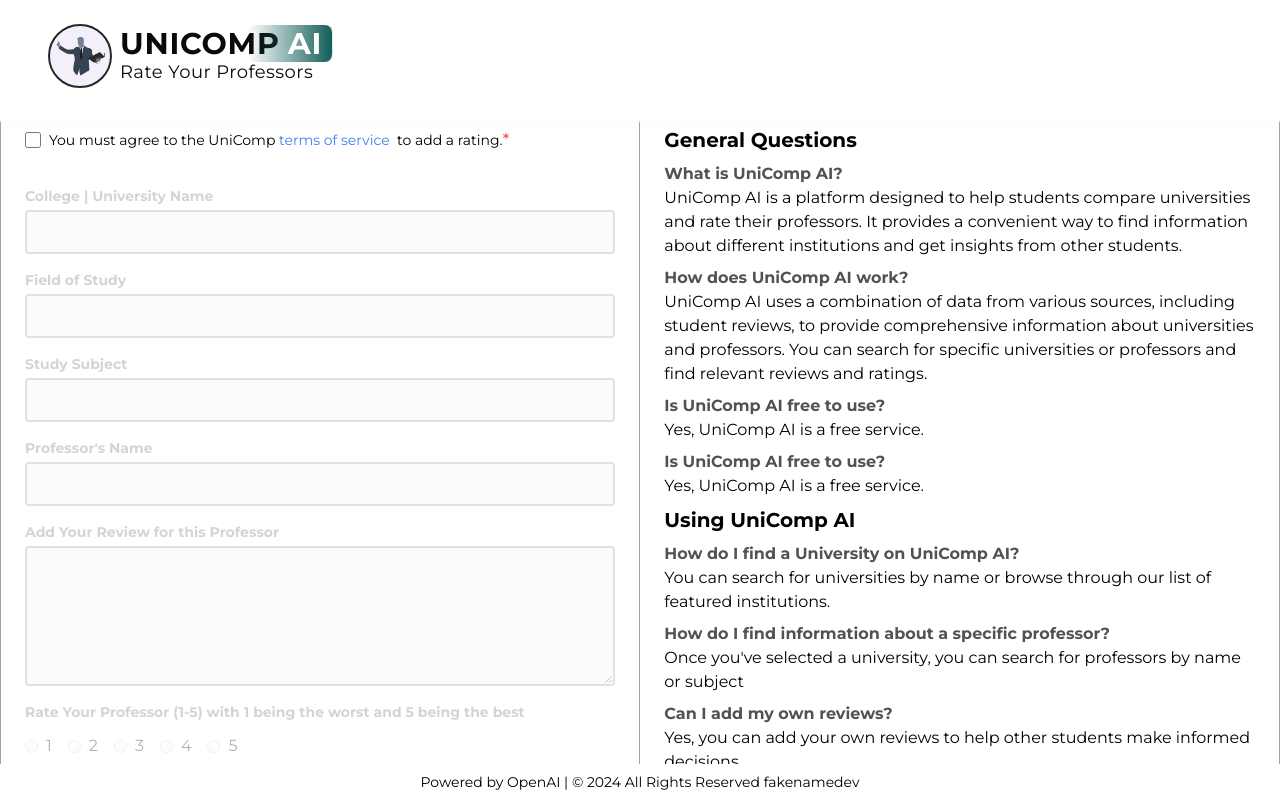
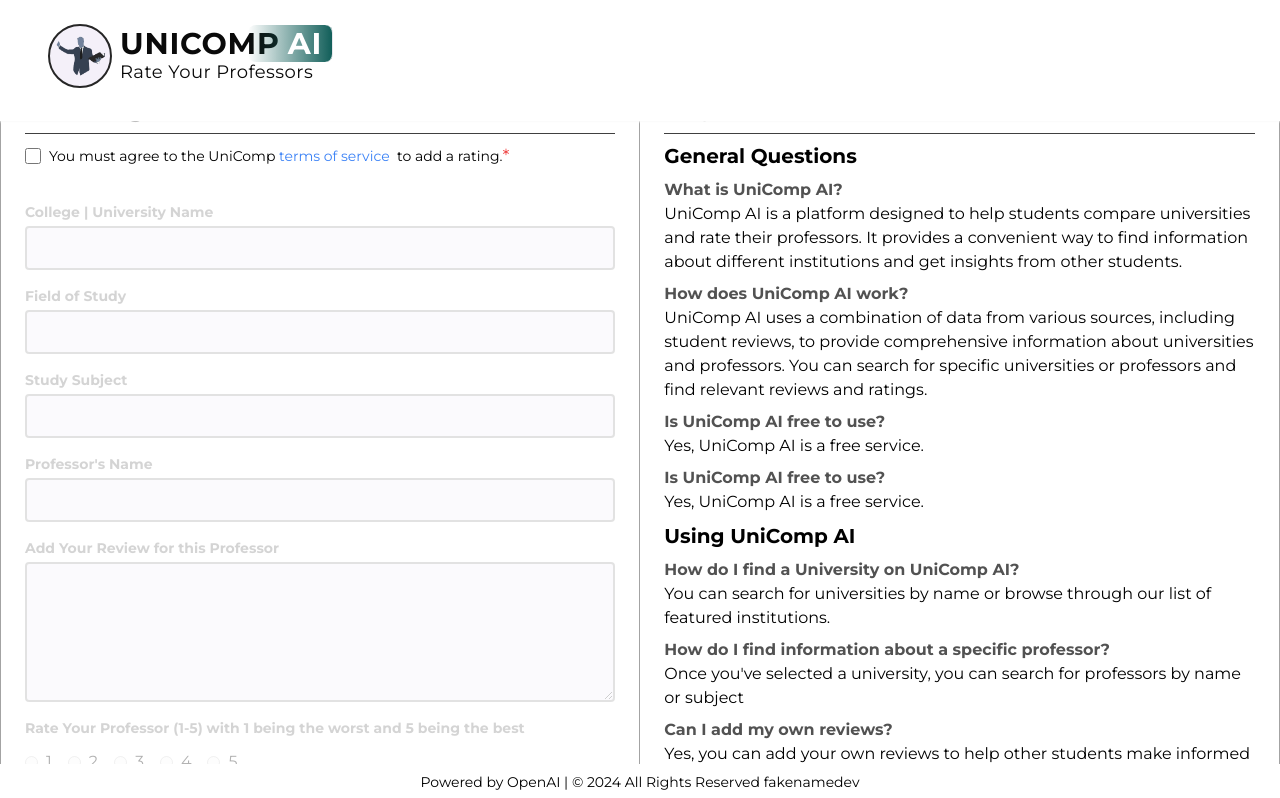
Before and after one commit to wlowrimore/rate-my-professor-ai-assistant, a Next.js app: page /directory in a window 1280 px wide. Shown: the top 798 px of the page. Built offline with nearby package versions, Linux system fonts and the light colour scheme; no server answers.

Commit message:
adjusts margin in directory component

```diff
--- a/src/app/components/DirectoryComponent.tsx
+++ b/src/app/components/DirectoryComponent.tsx
@@ -13,7 +13,7 @@ const DirectoryComponent = () => {
   const { data: session } = useSession();
 
   return (
-    <main className="w-screen min-h-screen flex flex-col items-center justify-center mx-auto my-20 md:mt-28 lg:my-8">
+    <main className="w-screen min-h-screen flex flex-col items-center justify-center mx-auto my-20 md:mt-28 lg:my-12">
       <div className="flex flex-col md:flex-row justify-between w-full max-w-[80rem] max-h-[60rem] h-[56rem] md:border border-neutral-400 md:rounded-lg md:shadow-lg shadow-neutral-400">
         <div className="w-full p-6 border-r border-neutral-400">
           <h2 className="text-xl font-semibold text-neutral-700 pb-2 border-b border-neutral-700">
```
